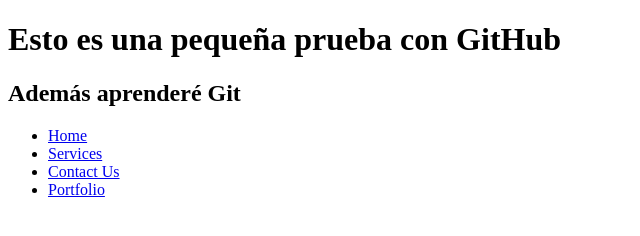
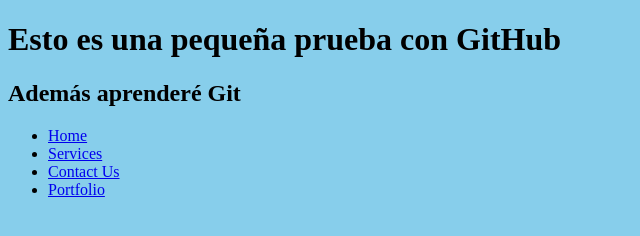
Before and after one commit to SixtoChamorro0509/IceCreamLicious, a plain HTML site: page index.html in a window 1280 px wide. Shown: the whole page, without its empty margins (0-640 px from the left). Drawn offline with Linux system fonts and the light colour scheme.

Commit message:
Se ha añadido la hoja de estilos css
He enlazado la hoja de estilos css con nuestra página html

```diff
--- /dev/null
+++ b/css/estilos.css
@@ -0,0 +1,3 @@
+body{
+	background-color: skyblue;
+}
--- a/index.html
+++ b/index.html
@@ -3,6 +3,7 @@
 <head>
 	<meta charset="UTF-8">
 	<title>Primera prueba con GitHub</title>
+	<link rel="stylesheet" href="css/estilos.css">
 </head>
 <body>
 
```
